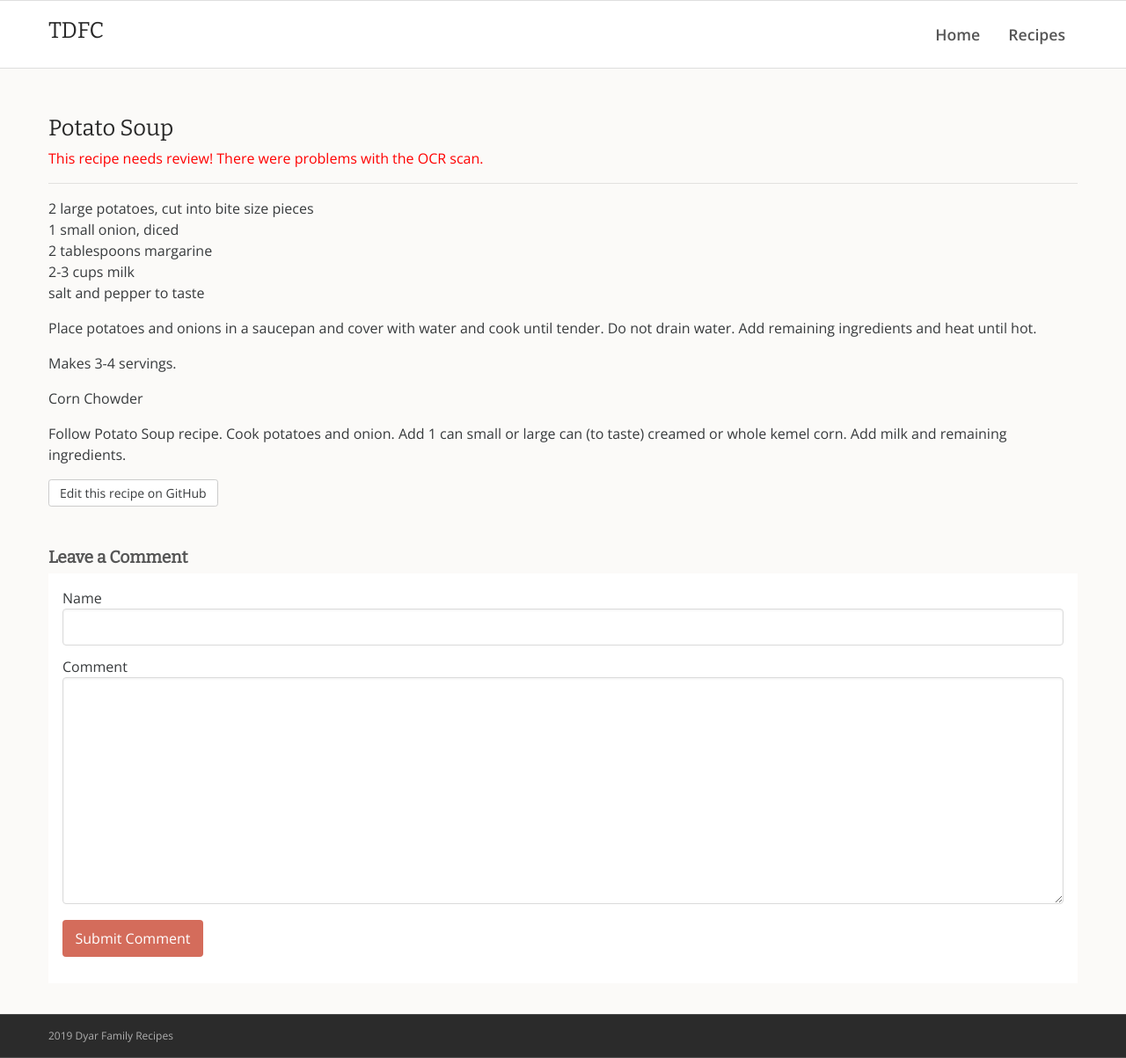
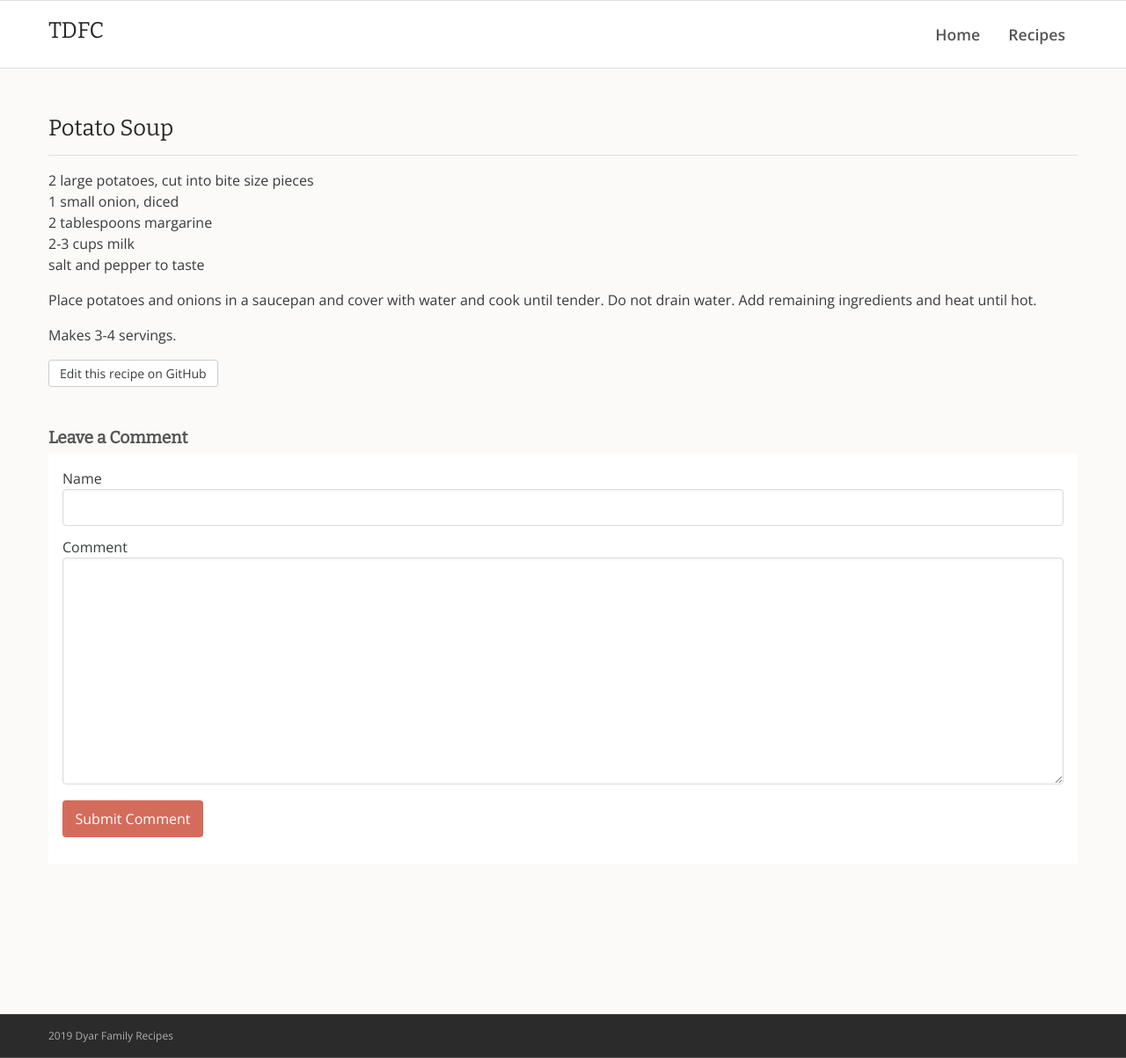
Before and after one commit to rdyar/tdfc, a Jekyll site: the page built from _soup-and-salad/potato-soup.md, in a window 1280 px wide and 1203 px high. Shown: the whole window at 88% size. Built offline with Jekyll 4.4.1, drawn with Linux system fonts in a browser that asks for light colours.

Commit message:
Update potato-soup.md

```diff
--- a/_soup-and-salad/potato-soup.md
+++ b/_soup-and-salad/potato-soup.md
@@ -1,5 +1,4 @@
 ---
-s: r
 ---
 
 2 large potatoes, cut into bite size pieces
@@ -12,9 +11,3 @@ Place potatoes and onions in a saucepan and cover with water and cook until tend
 drain water. Add remaining ingredients and heat until hot.
 
 Makes 3-4 servings.
-
-
-Corn Chowder
-
-Follow Potato Soup recipe. Cook potatoes and onion. Add 1 can small or large can (to taste)
-creamed or whole kemel corn. Add milk and remaining ingredients.
```
